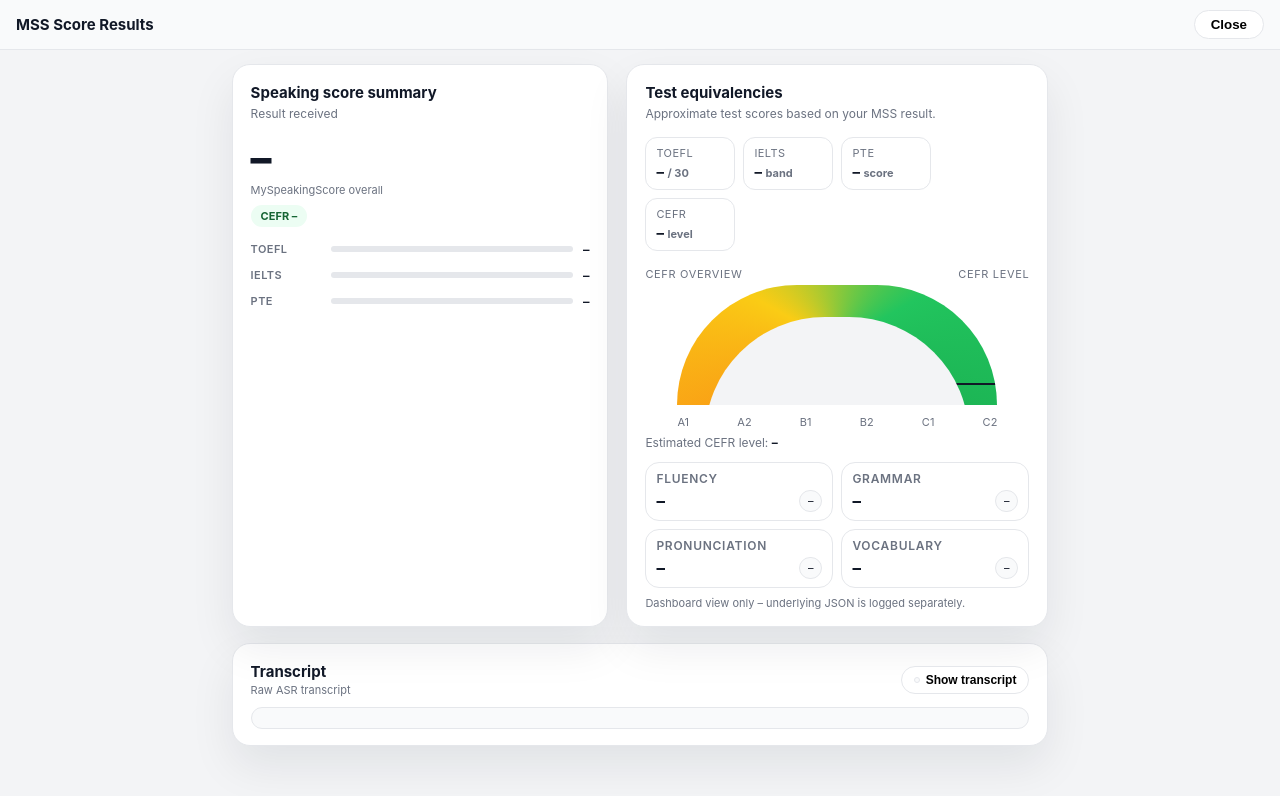
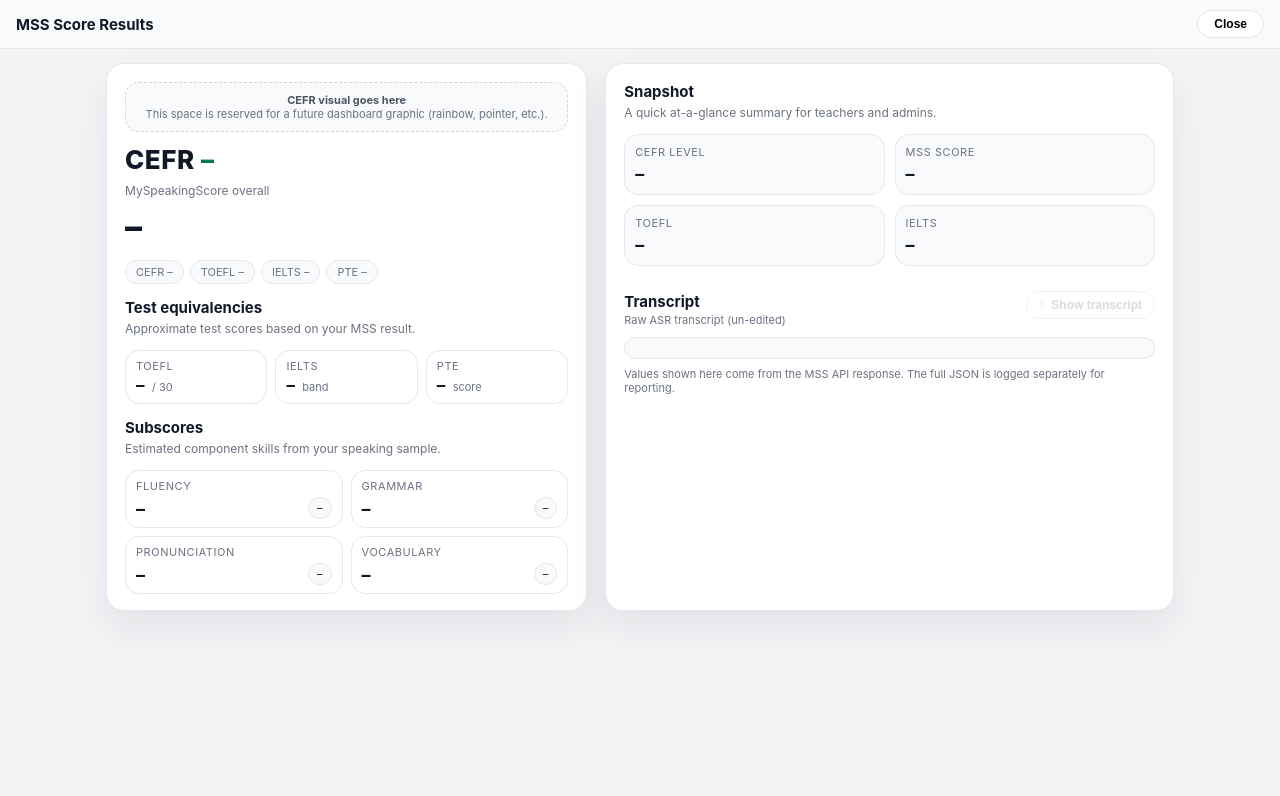
Before and after one commit to christopherhealy/msswidget_dev, a website: page public/Dashboard.html in a window 1280 px wide. Drawn offline with Linux system fonts and the light colour scheme.

Commit message:
new dash

```diff
--- a/public/Dashboard.html
+++ b/public/Dashboard.html
@@ -14,9 +14,7 @@
     --accent:#0f766e;
     --accent-soft:#ecfdf5;
     --accent-strong:#047857;
-    --danger:#b91c1c;
-    --good:#15803d;
-    --shadow:0 20px 45px rgba(15,23,42,.08);
+    --shadow:0 18px 40px rgba(15,23,42,.08);
   }
   *{box-sizing:border-box}
   html,body{
@@ -27,7 +25,6 @@
     background:var(--bg);
     color:var(--text);
   }
-
   body{
     display:flex;
     flex-direction:column;
@@ -59,17 +56,18 @@
     background:#fff;
     cursor:pointer;
     font-weight:600;
+    font-size:12px;
   }
 
   .inner{
     padding:14px 16px 18px;
-    max-width:1160px;
+    max-width:1100px;
     margin:0 auto;
   }
 
   .layout{
     display:grid;
-    grid-template-columns: minmax(0,1.25fr) minmax(0,1.4fr);
+    grid-template-columns:minmax(0,1.1fr) minmax(0,1.3fr);
     gap:18px;
   }
   @media (max-width:900px){
@@ -85,7 +83,6 @@
     box-shadow:var(--shadow);
     padding:18px 18px 16px;
   }
-
   .card h2{
     margin:0 0 4px;
     font-size:15px;
@@ -94,222 +91,124 @@
   .sub{
     font-size:12px;
     color:var(--muted);
-    margin-bottom:16px;
-  }
-
-  .overall-header{
-    display:flex;
-    justify-content:space-between;
-    align-items:flex-start;
     margin-bottom:14px;
   }
 
+  /* Reserved visual shell (future CEFR gauge, etc.) */
+  .viz-shell{
+    border-radius:14px;
+    border:1px dashed #d1d5db;
+    background:#f9fafb;
+    padding:10px;
+    margin-bottom:12px;
+    text-align:center;
+    font-size:11px;
+    color:var(--muted);
+  }
+  .viz-shell strong{color:#4b5563;}
+
+  /* Overall block */
+  .overall-block{
+    display:flex;
+    flex-direction:column;
+    gap:8px;
+  }
+  .cefr-headline{
+    font-size:26px;
+    font-weight:800;
+    letter-spacing:.02em;
+  }
+  .cefr-headline span.level{
+    color:var(--accent-strong);
+  }
+  .overall-line{
+    font-size:12px;
+    color:var(--muted);
+  }
   .overall-score{
-    font-size:42px;
+    font-size:34px;
     font-weight:800;
     line-height:1;
+    margin-top:4px;
   }
-  .overall-label{
+
+  .badge-row{
+    display:flex;
+    flex-wrap:wrap;
+    gap:6px;
+    margin-top:8px;
+  }
+  .badge{
+    border-radius:999px;
+    padding:4px 10px;
+    border:1px solid var(--edge);
     font-size:11px;
     color:var(--muted);
-    margin-top:4px;
-  }
-  .overall-cefr-chip{
-    display:inline-flex;
-    align-items:center;
-    justify-content:center;
-    padding:4px 10px;
-    border-radius:999px;
-    background:#ecfdf3;
-    color:#166534;
-    font-size:11px;
-    font-weight:700;
-    margin-top:8px;
+    background:#f9fafb;
   }
 
-  .overall-tag{
-    font-size:.75rem;
-    padding:4px 8px;
-    border-radius:999px;
-    background:var(--accent-soft);
-    color:var(--accent-strong);
-    font-weight:600;
-    /* Hidden for now – we can re-enable later */
-    display:none;
+  /* Test equivalences */
+  .tests-card{
+    margin-top:14px;
   }
-
-  .bars{
-    margin-top:10px;
+  .tests-grid{
     display:grid;
-    row-gap:10px;
+    grid-template-columns:repeat(3,minmax(0,1fr));
+    gap:8px;
   }
-  .bar-row{
-    display:grid;
-    grid-template-columns: minmax(0,70px) minmax(0,1fr) auto;
-    align-items:center;
-    column-gap:10px;
-    font-size:13px;
+  @media (max-width:720px){
+    .tests-grid{grid-template-columns:repeat(2,minmax(0,1fr));}
   }
-  .bar-label{
-    text-transform:uppercase;
-    letter-spacing:.04em;
-    font-weight:600;
-    color:var(--muted);
-    font-size:11px;
-  }
-  .bar-track{
-    position:relative;
-    height:6px;
-    border-radius:999px;
-    background:#e5e7eb;
-    overflow:hidden;
-  }
-  .bar-fill{
-    position:absolute;
-    inset:0;
-    transform-origin:left center;
-    background:linear-gradient(to right,#22c55e,#16a34a);
-    transform:scaleX(.0);
-    transition:transform .4s ease-out;
-  }
-  .bar-value{
-    font-weight:600;
-    font-size:13px;
-  }
-
-  .tests-row{
-    display:flex;
-    flex-wrap:wrap;
-    gap:8px;
-    margin-top:8px;
+  @media (max-width:520px){
+    .tests-grid{grid-template-columns:1fr;}
   }
   .pill{
-    min-width:90px;
+    border-radius:14px;
+    border:1px solid var(--edge);
     padding:8px 10px;
-    border-radius:12px;
-    border:1px solid var(--edge);
-    font-size:11px;
+    font-size:12px;
   }
   .pill-title{
     font-size:11px;
+    text-transform:uppercase;
+    letter-spacing:.05em;
     color:var(--muted);
-    text-transform:uppercase;
-    letter-spacing:.04em;
     margin-bottom:2px;
   }
   .pill-main{
-    font-size:15px;
+    font-size:17px;
     font-weight:700;
   }
   .pill-sub{
     font-size:11px;
     color:var(--muted);
+    margin-left:4px;
   }
 
-  /* Gauge */
-  .gauge-card{
-    margin-top:16px;
+  /* Skills */
+  .skills-card{
+    margin-top:14px;
   }
-  .gauge-head{
-    display:flex;
-    justify-content:space-between;
-    align-items:flex-end;
-    font-size:11px;
-    color:var(--muted);
-    text-transform:uppercase;
-    letter-spacing:.06em;
-    margin-bottom:4px;
-  }
-
-  .gauge-shell{
-    margin-top:4px;
-    margin-bottom:6px;
-  }
-  .gauge-arc{
-    position:relative;
-    height:120px;
-    border-radius:120px 120px 0 0;
-    background:conic-gradient(
-      from 180deg,
-      #f97316,
-      #facc15,
-      #22c55e,
-      #16a34a
-    );
-    margin:4px 32px 10px;
-    overflow:hidden;
-  }
-  .gauge-arc::after{
-    content:'';
-    position:absolute;
-    inset:32px 28px -32px 28px;
-    background:#f3f4f6;
-    border-radius:120px 120px 0 0;
-  }
-
-  .gauge-needle{
-    position:absolute;
-    left:50%;
-    bottom:20px;
-    width:60%;
-    height:2px;
-    transform-origin:0% 50%;
-    transform:rotate(0deg);
-    display:flex;
-    align-items:center;
-  }
-  .gauge-needle-line{
-    flex:1;
-    height:2px;
-    background:#111827;
-    border-radius:999px;
-  }
-  .gauge-needle-dot{
-    width:10px;
-    height:10px;
-    border-radius:999px;
-    background:#111827;
-    margin-left:-5px;
-  }
-
-  .gauge-labels{
-    display:flex;
-    justify-content:space-between;
-    font-size:11px;
-    color:var(--muted);
-    padding:0 32px;
-    margin-top:4px;
-  }
-
-  .gauge-caption{
-    margin-top:4px;
-    font-size:12px;
-    color:var(--muted);
-  }
-  .gauge-caption strong{color:var(--text);}
-
-  /* Skills */
   .skills-grid{
     display:grid;
     grid-template-columns:repeat(2,minmax(0,1fr));
     gap:8px;
-    margin-top:12px;
   }
-  @media(max-width:720px){
+  @media (max-width:720px){
     .skills-grid{grid-template-columns:1fr;}
   }
-  .skill-card{
+  .skill{
     border-radius:14px;
     border:1px solid var(--edge);
     padding:8px 10px;
     font-size:12px;
   }
   .skill-title{
+    font-size:11px;
     text-transform:uppercase;
-    letter-spacing:.06em;
+    letter-spacing:.05em;
     color:var(--muted);
     margin-bottom:4px;
-    font-weight:600;
   }
   .skill-main{
     display:flex;
@@ -317,28 +216,57 @@
     align-items:center;
   }
   .skill-score{
-    font-size:17px;
+    font-size:18px;
     font-weight:700;
   }
-  .skill-chip{
+  .skill-label{
+    border-radius:999px;
+    border:1px solid var(--edge);
     padding:3px 8px;
-    border-radius:999px;
     font-size:11px;
+    background:#f9fafb;
+  }
+
+  /* Right column top: quick snapshot */
+  .snapshot-grid{
+    display:grid;
+    grid-template-columns:repeat(2,minmax(0,1fr));
+    gap:10px;
+    margin-top:4px;
+  }
+  @media (max-width:720px){
+    .snapshot-grid{grid-template-columns:1fr;}
+  }
+  .snap-tile{
+    border-radius:14px;
     border:1px solid var(--edge);
+    padding:10px;
+    font-size:12px;
     background:#f9fafb;
+  }
+  .snap-label{
+    font-size:11px;
+    text-transform:uppercase;
+    letter-spacing:.05em;
+    color:var(--muted);
+    margin-bottom:4px;
+  }
+  .snap-main{
+    font-size:18px;
+    font-weight:700;
   }
 
   /* Transcript */
   .tx-card{
     margin-top:16px;
   }
-  .tx-header{
+  .tx-head{
     display:flex;
     justify-content:space-between;
     align-items:center;
     gap:10px;
   }
-  .tx-meta{
+  .tx-sub{
     font-size:11px;
     color:var(--muted);
     margin-top:2px;
@@ -355,8 +283,11 @@
     align-items:center;
     gap:6px;
   }
+  .tx-toggle[disabled]{
+    opacity:.5;
+    cursor:not-allowed;
+  }
   .tx-toggle-icon{
-    display:inline-block;
     width:6px;
     height:6px;
     border-radius:999px;
@@ -385,7 +316,6 @@
     white-space:pre-wrap;
   }
 
-  /* Footer note */
   .footnote{
     font-size:11px;
     color:var(--muted);
@@ -402,140 +332,141 @@
 
   <div class="inner">
     <div class="layout">
-      <!-- LEFT: overall summary -->
+      <!-- LEFT COLUMN -->
       <section class="card">
-        <h2>Speaking score summary</h2>
-        <div class="sub">Result received</div>
-
-        <div class="overall-header">
-          <div>
-            <div id="overallScore" class="overall-score">–</div>
-            <div class="overall-label">MySpeakingScore overall</div>
-            <div id="overallCefrChip" class="overall-cefr-chip">CEFR –</div>
-          </div>
-          <div id="overallTag" class="overall-tag">Needs improvement</div>
+        <!-- Reserved visual container -->
+        <div id="vizShell" class="viz-shell">
+          <strong>CEFR visual goes here</strong><br>
+          This space is reserved for a future dashboard graphic (rainbow, pointer, etc.).
         </div>
 
-        <div class="bars">
-          <div class="bar-row">
-            <div class="bar-label">TOEFL</div>
-            <div class="bar-track"><div id="barToefl" class="bar-fill"></div></div>
-            <div id="valToefl" class="bar-value">–</div>
+        <div class="overall-block">
+          <div id="cefrHeadline" class="cefr-headline">
+            CEFR <span class="level">–</span>
           </div>
-          <div class="bar-row">
-            <div class="bar-label">IELTS</div>
-            <div class="bar-track"><div id="barIelts" class="bar-fill"></div></div>
-            <div id="valIelts" class="bar-value">–</div>
+          <div class="overall-line">MySpeakingScore overall</div>
+          <div id="overallScore" class="overall-score">–</div>
+
+          <div class="badge-row">
+            <div class="badge" id="badgeCefr">CEFR –</div>
+            <div class="badge" id="badgeToefl">TOEFL –</div>
+            <div class="badge" id="badgeIelts">IELTS –</div>
+            <div class="badge" id="badgePte">PTE –</div>
           </div>
-          <div class="bar-row">
-            <div class="bar-label">PTE</div>
-            <div class="bar-track"><div id="barPte" class="bar-fill"></div></div>
-            <div id="valPte" class="bar-value">–</div>
+        </div>
+
+        <!-- Test Equivalences -->
+        <div class="tests-card">
+          <h2>Test equivalencies</h2>
+          <div class="sub">Approximate test scores based on your MSS result.</div>
+          <div class="tests-grid">
+            <div class="pill">
+              <div class="pill-title">TOEFL</div>
+              <div>
+                <span id="pillToefl" class="pill-main">–</span>
+                <span class="pill-sub">/ 30</span>
+              </div>
+            </div>
+            <div class="pill">
+              <div class="pill-title">IELTS</div>
+              <div>
+                <span id="pillIelts" class="pill-main">–</span>
+                <span class="pill-sub">band</span>
+              </div>
+            </div>
+            <div class="pill">
+              <div class="pill-title">PTE</div>
+              <div>
+                <span id="pillPte" class="pill-main">–</span>
+                <span class="pill-sub">score</span>
+              </div>
+            </div>
+          </div>
+        </div>
+
+        <!-- Skills -->
+        <div class="skills-card">
+          <h2>Subscores</h2>
+          <div class="sub">Estimated component skills from your speaking sample.</div>
+          <div class="skills-grid">
+            <div class="skill">
+              <div class="skill-title">Fluency</div>
+              <div class="skill-main">
+                <span id="skillFluencyScore" class="skill-score">–</span>
+                <span id="skillFluencyLabel" class="skill-label">–</span>
+              </div>
+            </div>
+            <div class="skill">
+              <div class="skill-title">Grammar</div>
+              <div class="skill-main">
+                <span id="skillGrammarScore" class="skill-score">–</span>
+                <span id="skillGrammarLabel" class="skill-label">–</span>
+              </div>
+            </div>
+            <div class="skill">
+              <div class="skill-title">Pronunciation</div>
+              <div class="skill-main">
+                <span id="skillPronScore" class="skill-score">–</span>
+                <span id="skillPronLabel" class="skill-label">–</span>
+              </div>
+            </div>
+            <div class="skill">
+              <div class="skill-title">Vocabulary</div>
+              <div class="skill-main">
+                <span id="skillVocabScore" class="skill-score">–</span>
+                <span id="skillVocabLabel" class="skill-label">–</span>
+              </div>
+            </div>
           </div>
         </div>
       </section>
 
-      <!-- RIGHT: tests + gauge + skills -->
+      <!-- RIGHT COLUMN -->
       <section class="card">
-        <h2>Test equivalencies</h2>
-        <div class="sub">Approximate test scores based on your MSS result.</div>
+        <h2>Snapshot</h2>
+        <div class="sub">A quick at-a-glance summary for teachers and admins.</div>
 
-        <div class="tests-row">
-          <div class="pill">
-            <div class="pill-title">TOEFL</div>
-            <div class="pill-main"><span id="pillToefl">–</span> <span class="pill-sub">/ 30</span></div>
+        <div class="snapshot-grid">
+          <div class="snap-tile">
+            <div class="snap-label">CEFR level</div>
+            <div id="snapCefr" class="snap-main">–</div>
           </div>
-          <div class="pill">
-            <div class="pill-title">IELTS</div>
-            <div class="pill-main"><span id="pillIelts">–</span> <span class="pill-sub">band</span></div>
+          <div class="snap-tile">
+            <div class="snap-label">MSS score</div>
+            <div id="snapScore" class="snap-main">–</div>
           </div>
-          <div class="pill">
-            <div class="pill-title">PTE</div>
-            <div class="pill-main"><span id="pillPte">–</span> <span class="pill-sub">score</span></div>
+          <div class="snap-tile">
+            <div class="snap-label">TOEFL</div>
+            <div id="snapToefl" class="snap-main">–</div>
           </div>
-          <div class="pill">
-            <div class="pill-title">CEFR</div>
-            <div class="pill-main"><span id="pillCefr">–</span> <span class="pill-sub">level</span></div>
+          <div class="snap-tile">
+            <div class="snap-label">IELTS</div>
+            <div id="snapIelts" class="snap-main">–</div>
           </div>
         </div>
 
-        <div class="gauge-card">
-          <div class="gauge-head">
-            <div>CEFR overview</div>
-            <div>CEFR level</div>
+        <!-- Transcript -->
+        <div class="tx-card">
+          <div class="tx-head">
+            <div>
+              <h2 style="margin:10px 0 0">Transcript</h2>
+              <div class="tx-sub">Raw ASR transcript (un-edited)</div>
+            </div>
+            <button id="txToggle" class="tx-toggle" type="button" disabled>
+              <span class="tx-toggle-icon"></span>
+              <span id="txToggleLabel">Show transcript</span>
+            </button>
           </div>
+          <div id="txBody" class="tx-body">
+            <p id="txText"></p>
+          </div>
+        </div>
 
-          <div class="gauge-shell">
-            <div class="gauge-arc">
-              <div id="gaugeNeedle" class="gauge-needle">
-                <div class="gauge-needle-line"></div>
-                <div class="gauge-needle-dot"></div>
-              </div>
-            </div>
-            <div class="gauge-labels">
-              <span>A1</span><span>A2</span><span>B1</span><span>B2</span><span>C1</span><span>C2</span>
-            </div>
-          </div>
-
-          <div class="gauge-caption">
-            Estimated CEFR level:
-            <strong id="gaugeCefrText">–</strong>
-          </div>
-
-          <div class="skills-grid">
-            <div class="skill-card">
-              <div class="skill-title">Fluency</div>
-              <div class="skill-main">
-                <span id="skillFluencyScore" class="skill-score">–</span>
-                <span id="skillFluencyLabel" class="skill-chip">–</span>
-              </div>
-            </div>
-            <div class="skill-card">
-              <div class="skill-title">Grammar</div>
-              <div class="skill-main">
-                <span id="skillGrammarScore" class="skill-score">–</span>
-                <span id="skillGrammarLabel" class="skill-chip">–</span>
-              </div>
-            </div>
-            <div class="skill-card">
-              <div class="skill-title">Pronunciation</div>
-              <div class="skill-main">
-                <span id="skillPronScore" class="skill-score">–</span>
-                <span id="skillPronLabel" class="skill-chip">–</span>
-              </div>
-            </div>
-            <div class="skill-card">
-              <div class="skill-title">Vocabulary</div>
-              <div class="skill-main">
-                <span id="skillVocabScore" class="skill-score">–</span>
-                <span id="skillVocabLabel" class="skill-chip">–</span>
-              </div>
-            </div>
-          </div>
-
-          <div class="footnote">
-            Dashboard view only – underlying JSON is logged separately.
-          </div>
+        <div class="footnote">
+          Values shown here come from the MSS API response. The full JSON is logged separately for reporting.
         </div>
       </section>
     </div>
-
-    <!-- Transcript -->
-    <section class="card tx-card">
-      <div class="tx-header">
-        <div>
-          <h2 style="margin:0">Transcript</h2>
-          <div class="tx-meta">Raw ASR transcript</div>
-        </div>
-        <button id="txToggle" class="tx-toggle" type="button">
-          <span class="tx-toggle-icon"></span>
-          <span id="txToggleLabel">Show transcript</span>
-        </button>
-      </div>
-      <div id="txBody" class="tx-body">
-        <p id="txText"></p>
-      </div>
-    </section>
   </div>
 </div>
 
@@ -565,25 +496,6 @@
     return 'Needs work';
   }
 
-  function cefrToIndex(level){
-    if (!level) return 0;
-    const s = String(level).toUpperCase().trim();
-    const map = { 'A1':0, 'A2':1, 'B1':2, 'B2':3, 'C1':4, 'C2':5 };
-    return map[s] ?? 0;
-  }
-
-  function updateBar(fillEl, valueEl, value, max){
-    if (!fillEl || !valueEl) return;
-    if (value == null){
-      fillEl.style.transform = 'scaleX(0)';
-      valueEl.textContent = '–';
-      return;
-    }
-    const pct = Math.max(0, Math.min(1, value / max));
-    fillEl.style.transform = 'scaleX(' + pct + ')';
-    valueEl.textContent = String(value);
-  }
-
   function stripTranscript(raw){
     if (!raw) return '';
     const div = document.createElement('div');
@@ -596,40 +508,34 @@
     if (!payload) return;
 
     const res = payload.received || payload.result || payload;
+    const elsa = res.elsa_results || res.elsa || {};
+
     const score = safeNumber(res.score);
-    const elsa = res.elsa_results || res.elsa || {};
+    const cefr  = elsa.cefr_level || res.cefr_level || res.cefr;
     const toefl = safeNumber(elsa.toefl_score);
     const ielts = safeNumber(elsa.ielts_score);
     const pte   = safeNumber(elsa.pte_score);
-    const cefr  = elsa.cefr_level || res.cefr_level || res.cefr;
 
-    // Overall
+    const cefrText = cefr ? String(cefr).toUpperCase() : '–';
+
+    // Headline
+    document.querySelector('#cefrHeadline .level').textContent = cefrText;
+    document.getElementById('badgeCefr').textContent   = 'CEFR ' + cefrText;
+    document.getElementById('badgeToefl').textContent  = 'TOEFL ' + (toefl ?? '–');
+    document.getElementById('badgeIelts').textContent  = 'IELTS ' + (ielts ?? '–');
+    document.getElementById('badgePte').textContent    = 'PTE '   + (pte   ?? '–');
+
     if (score != null){
       document.getElementById('overallScore').textContent = score.toFixed(2);
+      document.getElementById('snapScore').textContent    = score.toFixed(2);
     }
-    const cefrText = cefr ? String(cefr).toUpperCase() : '–';
-    document.getElementById('overallCefrChip').textContent = 'CEFR ' + cefrText;
 
-    // Bars
-    updateBar(document.getElementById('barToefl'), document.getElementById('valToefl'), toefl, 30);
-    updateBar(document.getElementById('barIelts'), document.getElementById('valIelts'), ielts, 9);
-    updateBar(document.getElementById('barPte'),   document.getElementById('valPte'),   pte,   90);
-
-    // Pills
+    document.getElementById('snapCefr').textContent  = cefrText;
     document.getElementById('pillToefl').textContent = toefl ?? '–';
     document.getElementById('pillIelts').textContent = ielts ?? '–';
     document.getElementById('pillPte').textContent   = pte   ?? '–';
-    document.getElementById('pillCefr').textContent  = cefrText;
-    document.getElementById('gaugeCefrText').textContent = cefrText;
-
-    // Gauge needle: map A1–C2 across -90° to +90°
-    const idx = cefrToIndex(cefr);
-    const step = 180 / 5; // 6 bands
-    const angle = -90 + idx * step;
-    const needle = document.getElementById('gaugeNeedle');
-    if (needle){
-      needle.style.transform = 'rotate(' + angle + 'deg)';
-    }
+    document.getElementById('snapToefl').textContent = toefl ?? '–';
+    document.getElementById('snapIelts').textContent = ielts ?? '–';
 
     // Skills
     const fl = safeNumber(elsa.fluency);
@@ -650,20 +556,24 @@
     // Transcript
     const tx = stripTranscript(res.transcript || res.rawTranscript || payload.transcript);
     const txText = document.getElementById('txText');
+    const txToggle = document.getElementById('txToggle');
+
     if (tx){
       txText.textContent = tx;
-      document.getElementById('txToggle').disabled = false;
+      txToggle.disabled = false;
     }else{
       txText.textContent = '(Transcript not available for this submission.)';
+      txToggle.disabled = true;
     }
   }
 
-  // Transcript toggle wiring
+  // Transcript toggle
   (function(){
     const toggle = document.getElementById('txToggle');
     const body = document.getElementById('txBody');
     const label = document.getElementById('txToggleLabel');
     toggle.addEventListener('click', ()=>{
+      if (toggle.disabled) return;
       const open = !body.classList.contains('open');
       body.classList.toggle('open', open);
       label.textContent = open ? 'Hide transcript' : 'Show transcript';
@@ -674,6 +584,7 @@
   window.addEventListener('message', (ev)=>{
     const d = ev.data;
     if (!d) return;
+    // console.log('[Dashboard] message received:', d);
     if (d.type === 'mss:result' || d.type === 'mss-result' || d.type === 'mssScore'){
       applyMSS(d.payload || d.result || d);
     }else if (d.result || d.meta || d.elsa_results || d.received){
@@ -681,7 +592,7 @@
     }
   });
 
-  // Optional dev hook: if hash contains "mock", show a sample
+  // Optional dev hook: open Dashboard.html#mock directly to see a sample
   window.addEventListener('DOMContentLoaded', ()=>{
     if (location.hash.includes('mock')){
       applyMSS({
```
